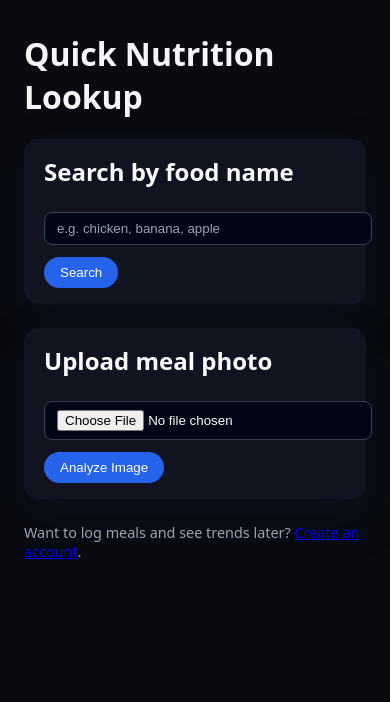
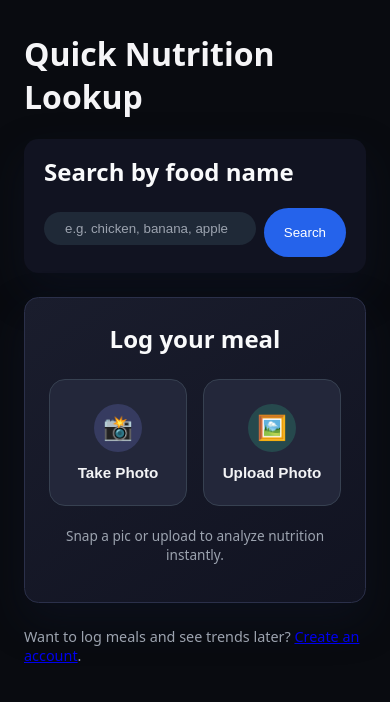
Before and after one commit to pegasus0501/Nutrition_tracking_AI, a FastAPI app: page / in a window 390 px wide. Shown: the part 72-774 px from the top of the page. Run offline with FastAPI, Linux system fonts and the light colour scheme.

Commit message:
Update UI for mobile app feel

```diff
--- a/static/styles.css
+++ b/static/styles.css
@@ -1122,3 +1122,125 @@ tr:nth-child(odd) td {
   font-weight: 700;
   color: #f9fafb;
 }
+
+/* === Mobile App UI Enhancements === */
+
+.action-card {
+  text-align: center;
+  background: linear-gradient(145deg, #1a1d2d, #111321);
+  border: 1px solid #2b304a;
+  padding: 1.5rem;
+}
+
+.action-buttons {
+  display: grid;
+  grid-template-columns: 1fr 1fr;
+  gap: 1rem;
+  margin-top: 1.5rem;
+}
+
+.action-form {
+  width: 100%;
+}
+
+.action-btn {
+  width: 100%;
+  display: flex;
+  flex-direction: column;
+  align-items: center;
+  justify-content: center;
+  background: #23273a;
+  border: 1px solid #374151;
+  border-radius: 16px;
+  padding: 1.5rem 1rem;
+  transition: all 0.2s ease;
+  height: 100%;
+  cursor: pointer;
+}
+
+.action-btn:active {
+  transform: scale(0.96);
+  background: #2d324a;
+}
+
+.camera-btn .icon-circle {
+  background: rgba(129, 140, 248, 0.2);
+  color: #818cf8;
+}
+
+.gallery-btn .icon-circle {
+  background: rgba(52, 211, 153, 0.2);
+  color: #34d399;
+}
+
+.icon-circle {
+  width: 48px;
+  height: 48px;
+  border-radius: 50%;
+  display: flex;
+  align-items: center;
+  justify-content: center;
+  font-size: 1.5rem;
+  margin-bottom: 0.75rem;
+}
+
+.btn-text {
+  font-size: 0.95rem;
+  font-weight: 600;
+  color: #f3f4f6;
+}
+
+.hint-text {
+  margin-top: 1.25rem;
+  color: #9ca3af;
+  font-size: 0.85rem;
+}
+
+/* Loading Overlay */
+#loading-overlay {
+  position: fixed;
+  top: 0;
+  left: 0;
+  width: 100%;
+  height: 100%;
+  background: rgba(0, 0, 0, 0.8);
+  backdrop-filter: blur(5px);
+  z-index: 9999;
+  display: flex;
+  flex-direction: column;
+  align-items: center;
+  justify-content: center;
+  color: white;
+}
+
+.spinner {
+  width: 40px;
+  height: 40px;
+  border: 4px solid rgba(255, 255, 255, 0.3);
+  border-radius: 50%;
+  border-top-color: #818cf8;
+  animation: spin 1s ease-in-out infinite;
+  margin-bottom: 1rem;
+}
+
+@keyframes spin {
+  to { transform: rotate(360deg); }
+}
+
+/* Mobile Search Bar Polish */
+.search-form {
+  display: flex;
+  gap: 0.5rem;
+}
+
+.search-form input {
+  border-radius: 999px;
+  padding-left: 1.25rem;
+  background: #1f2937;
+  border-color: transparent;
+}
+
+.search-form button {
+  padding: 0.5rem 1.25rem;
+  white-space: nowrap;
+}
--- a/templates/home.html
+++ b/templates/home.html
@@ -9,12 +9,7 @@
 <section class="card">
   <h2>Search by food name</h2>
   <form method="post" action="/search" class="search-form">
-    <input
-      type="text"
-      name="query"
-      placeholder="e.g. chicken, banana, apple"
-      required
-    >
+    <input type="text" name="query" placeholder="e.g. chicken, banana, apple" required>
     <button type="submit">Search</button>
   </form>
 
@@ -82,12 +77,37 @@
   {% endif %}
 </section>
 
-<section class="card">
-    <h2>Upload meal photo </h2>
-    <form method="post" action="/upload-image" enctype="multipart/form-data">
-      <input type="file" name="image" accept="image/png,image/jpeg" required>
-      <button type="submit">Analyze Image</button>
+<section class="card action-card">
+  <h2>Log your meal</h2>
+  <div class="action-buttons">
+    <!-- Camera Button: Goes directly to camera on mobile -->
+    <form method="post" action="/upload-image" enctype="multipart/form-data" class="action-form">
+      <input type="file" name="image" accept="image/*" capture="environment" id="camera-input" hidden
+        onchange="document.getElementById('loading-overlay').style.display='flex'; this.form.submit()">
+      <button type="button" class="action-btn camera-btn" onclick="document.getElementById('camera-input').click()">
+        <div class="icon-circle">📸</div>
+        <span class="btn-text">Take Photo</span>
+      </button>
     </form>
+
+    <!-- Gallery Button: Opens system picker -->
+    <form method="post" action="/upload-image" enctype="multipart/form-data" class="action-form">
+      <input type="file" name="image" accept="image/*" id="gallery-input" hidden
+        onchange="document.getElementById('loading-overlay').style.display='flex'; this.form.submit()">
+      <button type="button" class="action-btn gallery-btn" onclick="document.getElementById('gallery-input').click()">
+        <div class="icon-circle">🖼️</div>
+        <span class="btn-text">Upload Photo</span>
+      </button>
+    </form>
+  </div>
+  <p class="hint-text">Snap a pic or upload to analyze nutrition instantly.</p>
+</section>
+
+<!-- Loading Overlay -->
+<div id="loading-overlay" style="display: none;">
+  <div class="spinner"></div>
+  <p>Analyzing food...</p>
+</div>
 
 {% if image_results %}
 <h3>Detected items</h3>
@@ -154,11 +174,11 @@
 {% if user %}
 <script>
   // Handle AJAX form submissions for adding food to log
-  document.addEventListener('DOMContentLoaded', function() {
+  document.addEventListener('DOMContentLoaded', function () {
     // Single food add forms
     const addLogForms = document.querySelectorAll('.add-log-form');
     addLogForms.forEach(form => {
-      form.addEventListener('submit', async function(e) {
+      form.addEventListener('submit', async function (e) {
         e.preventDefault();
 
         const button = form.querySelector('button[type="submit"]');
@@ -215,7 +235,7 @@
     // Multiple foods add form
     const bulkAddForm = document.querySelector('form[action="/log/add-multiple"]');
     if (bulkAddForm) {
-      bulkAddForm.addEventListener('submit', async function(e) {
+      bulkAddForm.addEventListener('submit', async function (e) {
         e.preventDefault();
 
         const button = bulkAddForm.querySelector('button[type="submit"]');
```
Lines whose indentation alone changed are shown as unchanged.
